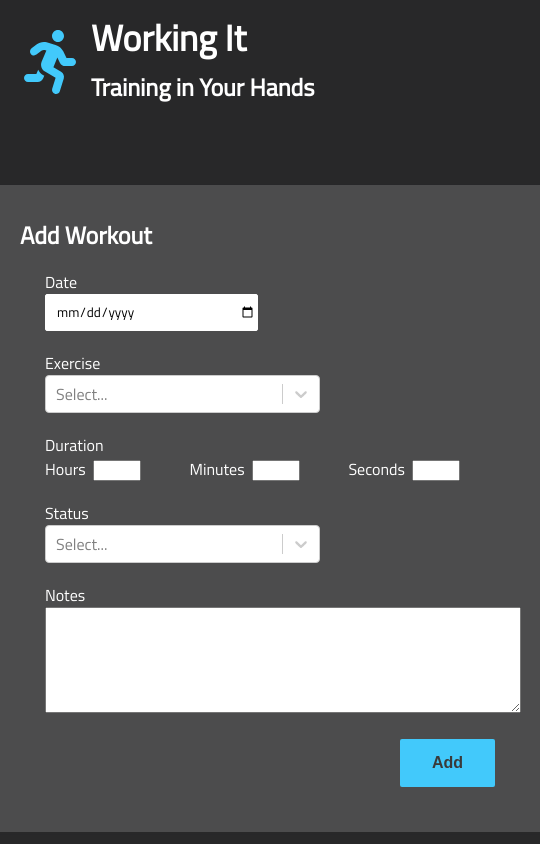
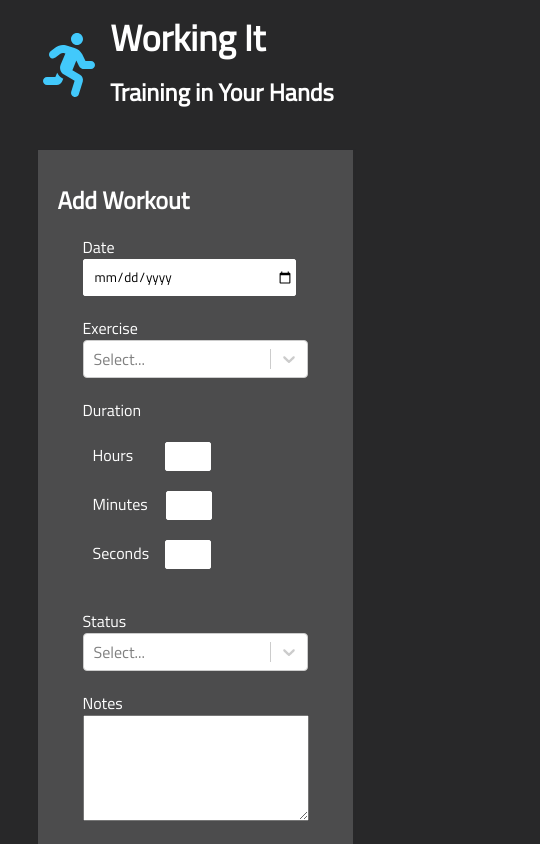
Before and after one commit to blac2121/working_it_training_app, a React (Create React App) app: page /add in a window 390 px wide. Shown: the top 844 px of the page, 540 px wide, since content can reach past the window. Built offline with nearby package versions, Linux system fonts and the light colour scheme; no server answers.

Commit message:
finished first round of media query

```diff
--- a/src/App.css
+++ b/src/App.css
@@ -6,3 +6,13 @@
 a:link {
   text-decoration: none;
 }
+
+
+@media (max-width: 425px) {
+  .App {
+    align-items: center;
+  }
+  main {
+    margin: auto;
+  }
+}
--- a/src/components/CreateEntry.jsx
+++ b/src/components/CreateEntry.jsx
@@ -14,6 +14,21 @@ const AddContainer = styled.div`
   padding: 20px;
   color: white;
   box-shadow: 1px 1px 1px 1px #282829;
+
+  @media (max-width: 768px) {
+    width: 400px;
+    margin: 0 auto;
+  }
+
+  @media (max-width: 425px) {
+    width: 275px;
+    margin: 20px auto;
+  }
+
+  @media (max-width: 320px) {
+    width: 275px;
+    margin: 20px auto;
+  }
 `
 const AddHeader = styled.div`
   display: flex;
@@ -49,6 +64,14 @@ const DateField = styled.input`
 const ExerciseInput = styled.div`
   margin-bottom: 20px;
   width: 275px;
+
+  @media (max-width: 768px) {
+    width: 440px;
+  }
+
+  @media (max-width: 425px) {
+    width: 225px;
+  }
 `
 
 const Duration = styled.div`
@@ -56,29 +79,71 @@ const Duration = styled.div`
   flex-direction: column;
   margin-bottom: 20px;
   width: 415px;
+
 `
 
 const DurationLabel = styled.label`
   margin-bottom: 5px;
 `
+const HoursLabel = styled.label`
+  margin-right: 7px;
 
-const TimeLable = styled.label`
+  @media (max-width: 425px) {
+    margin-right: 22px;
+  }
+`
+const MinutesLabel = styled.label`
   margin-right: 7px;
+
+  @media (max-width: 425px) {
+    margin-right: 8px;
+  }
 `
+const SecondsLabel = styled.label`
+  margin-right: 7px;
+
+  @media (max-width: 425px) {
+    margin-right: 6px;
+  }
+`
+
 
 const TimeInput = styled.input`
   width: 40px;
-  heoght: 25px;
+  height: 25px;
+  border: 1px solid white;
+  border-radius: 2px;
+  margin-top: 8px;
+
+  @media (max-width: 425px) {
+    margin: 10px;
+    border: 1px solid white;
+    border-radius: 2px;
+  }
 `
 
 const DurationInputs = styled.div`
   display: flex;
   justify-content: space-between;
+
+  @media (max-width: 425px) {
+    display: flex;
+    flex-direction: column;
+    margin: 10px;
+  }
 `
 
 const StatusInput = styled.div`
   margin-bottom: 20px;
   width: 275px;
+
+  @media (max-width: 768px) {
+    width: 440px;
+  }
+
+  @media (max-width: 425px) {
+    width: 225px;
+  }
 `
 
 const NotesInput = styled.div`
@@ -88,6 +153,14 @@ const NotesInput = styled.div`
 
 const NotesField = styled.textarea`
   font-family: 'Titillium Web';
+
+  @media (max-width: 768px) {
+    width: 440px;
+  }
+
+  @media (max-width: 425px) {
+    width: 220px;
+  }
 `
 
 
@@ -225,7 +298,7 @@ const CreateEntry = (props) => {
           </div>
           <DurationInputs>
             <div>
-              <TimeLable htmlFor="hours">Hours</TimeLable>
+              <HoursLabel htmlFor="hours">Hours</HoursLabel>
               <TimeInput
                 type="number"
                 name="hours"
@@ -236,7 +309,7 @@ const CreateEntry = (props) => {
               />
             </div>
             <div>
-              <TimeLable htmlFor="minutes">Minutes</TimeLable>
+              <MinutesLabel htmlFor="minutes">Minutes</MinutesLabel>
               <TimeInput
                 type="number"
                 name="minutes"
@@ -247,7 +320,7 @@ const CreateEntry = (props) => {
               />
             </div>
             <div>
-              <TimeLable htmlFor="seconds">Seconds</TimeLable>
+              <SecondsLabel htmlFor="seconds">Seconds</SecondsLabel>
               <TimeInput
                 type="number"
                 name="seconds"
@@ -267,7 +340,6 @@ const CreateEntry = (props) => {
             <Select
               name="status"
               styles={dropdownStyle}
-              // width=300
               menuColor='black'
               defaultValue={status}
               options={statusOptions}
--- a/src/components/ListEntry.jsx
+++ b/src/components/ListEntry.jsx
@@ -3,7 +3,6 @@ import { Link } from 'react-router-dom';
 import { FontAwesomeIcon } from '@fortawesome/react-fontawesome'
 import { faDumbbell } from '@fortawesome/free-solid-svg-icons'
 import { faChevronCircleRight } from '@fortawesome/free-solid-svg-icons'
-import { faEdit } from '@fortawesome/free-solid-svg-icons'
 import styled from "styled-components";
 import SubmitButton from "./SubmitButton";
 
@@ -15,19 +14,60 @@ const Main = styled.div`
   margin: 0 auto;
   width: 600px;
   box-shadow: 1px 1px 1px 1px #1C1C1D;
+
+  @media (max-width: 768px) {
+    width: 500px;
+  }
+
+  @media (max-width: 425px) {
+    margin: 0 auto;
+    width: 325px;
+  }
+
+  @media (max-width: 320px) {
+    width: 315px;
+    margin-left: 20px;
+  }
 `
 
 const ListHeader = styled.div`
   display: flex;
   align-items: flex-end;
+
+  @media (max-width: 768px) {
+    flex-direction: column;
+    align-items: flex-start;
+    width: 500px;
+  }
 `
 
 const ListTitleDiv = styled.div`
   text-align: left;
+
+  @media (max-width: 768px) {
+    margin-left: 20px;
+    text-align: left;
+  }
+
+  @media (max-width: 425px) {
+    margin: 0 auto;
+  }
 `
 
 const ListButtonDiv = styled.div`
   margin-left: 360px;
+
+  @media (max-width: 768px) {
+    margin: 0 auto;
+  }
+
+  @media (max-width: 425px) {
+    margin: 0 auto;
+  }
+
+  @media (max-width: 320px) {
+    margin: 0 auto;
+  }
 `
 
 const ListTitle = styled.h3`
@@ -52,12 +92,28 @@ const EntryCard = styled.div`
     background: #4F4E4E;
     transform: scale(1.03);
   }
+
+  @media (max-width: 768px) {
+    width: 450px;
+  }
+
+  @media (max-width: 425px) {
+    width: 275px;
+  }
+
+  @media (max-width: 320px) {
+    width: 275px;
+  }
 `
 
 const IconEntryCard = styled.div`
   flex-grow: 1;
   text-align: center;
-  // padding-left: 20px;
+
+  @media (max-width: 320px) {
+    display: none;
+  }
+
 `
 
 const dumbbell =
@@ -67,15 +123,12 @@ const dumbbell =
     color="#42C9FB"
   />
 
-  const deletetrash =
-  <FontAwesomeIcon
-    icon={faEdit}
-    size="2x"
-    color="#42C9FB"
-    />
-
 const DataEntryCard = styled.div`
   flex-grow: 2;
+
+  @media (max-width: 320px) {
+    margin-left: 10px;
+  }
 `
 
 const DataStatus = styled.p`
@@ -110,7 +163,6 @@ const ListEntry = (props) => {
           <Link to="/add">
             <SubmitButton label="Add"></SubmitButton>
           </Link>
-          {deletetrash}
         </ListButtonDiv>
       </ListHeader>
       <div>
--- a/src/components/NavBar.jsx
+++ b/src/components/NavBar.jsx
@@ -9,17 +9,50 @@ const Nav = styled.nav`
   align-items: center;
   margin-left: 24px;
   margin-bottom: 30px;
+
+  @media (max-width: 768px) {
+    margin-left: 24px;
+    margin-bottom: 30px;
+  }
+
+  @media (max-width: 425px) {
+    width: 65%;
+    margin: 0 auto;
+  }
 `
 const NavIcon = styled.div`
   margin-right: 15px;
 `
 
+const NavHeading = styled.div`
+  display: flex;
+  flex-direction: column;
+
+// @media (max-width: 768px) {
+//   margin-left: 24px;
+//   margin-bottom: 30px;
+// }
+
+// @media (max-width: 425px) {
+//   background-color: red;
+//   width: 100%;
+// }
+`
 const NavTitle = styled.h1`
   color: white;
   font-size: 36px;
   margin-top: 10px;
   margin-bottom: 4px;
   font-weight: 700;
+
+  @media (max-width: 768px) {
+    margin-bottom: 5px;
+  }
+
+  @media (max-width: 425px) {
+    width: 400px;
+    margin-bottom: 5px;
+  }
 `
 
 const NavSubtitle = styled.h2`
@@ -42,10 +75,10 @@ const NavBar = () => {
         <NavIcon>
           {headerIcon}
         </NavIcon>
-        <div>
+        <NavHeading>
           <NavTitle>Working It</NavTitle>
           <NavSubtitle>Training in Your Hands</NavSubtitle>
-        </div>
+        </NavHeading>
       </Nav>
     </Link>
   )
--- a/src/components/SubmitButton.jsx
+++ b/src/components/SubmitButton.jsx
@@ -14,6 +14,18 @@ const Button = styled.button`
   &:hover {
     background: #68BBDA;
   }
+
+  @media (max-width: 768px) {
+    width: 450px;
+  }
+
+  @media (max-width: 425px) {
+    width: 275px;
+  }
+
+  @media (max-width: 320px) {
+    width: 275px;
+  }
 `
 
 const SubmitButton = (props) => {
--- a/src/components/ViewEntry.jsx
+++ b/src/components/ViewEntry.jsx
@@ -30,6 +30,19 @@ const ViewContainer = styled.div`
   padding: 20px;
   color: white;
   box-shadow: 1px 1px 1px 1px #282829;
+
+  @media (max-width: 768px) {
+    width: 500px;
+    margin: 0 auto;
+  }
+
+  @media (max-width: 425px) {
+    width: 275px;
+  }
+
+  @media (max-width: 320px) {
+    margin-left: 20px;
+  }
 `
 const ViewHeader = styled.div`
   display: flex;
@@ -52,23 +65,6 @@ const ViewDataRows = styled.div`
   align-items: center;
 `
 
-// const DeleteButton = styled.button`
-//   background-color: #CDCBCB;
-//   border: none;
-//   color: #3A3A3A;
-//   padding: 10px 15px;
-//   font-size: 16px;
-//   border-radius: 2px;
-//   cursor: pointer;
-//   font-weight: 700;
-
-//   &:hover {
-//     background: #A7A5A5;
-//   }
-// `
-
-
-
 const ViewLabels = styled.label`
   font-size: 18px;
 `
@@ -79,10 +75,8 @@ const ViewData = styled.p`
   padding-left: 10px;
 `
 
-
 const Entry = (props) => {
   const params = useParams();
-  // const { fetchEntries, setFetchEntries, entry } = props;
 
   const workout = props.workouts.find((workout) => params.id === workout.id);
 
```
